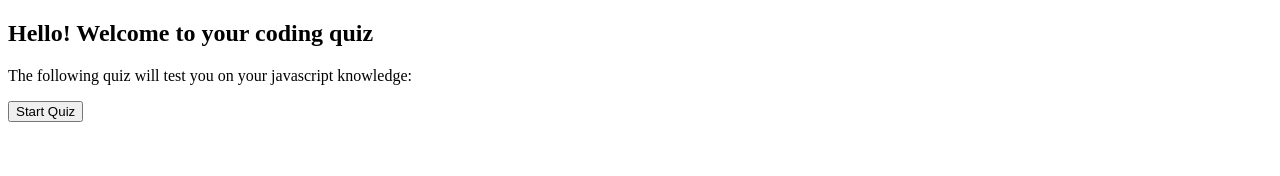
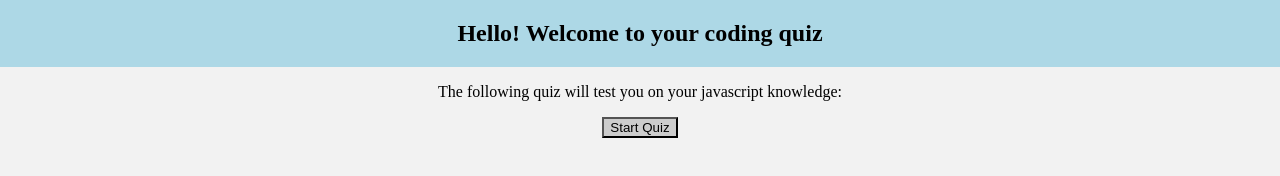
Before and after one commit to jbpete/Challenge-4-Code-Quiz, a plain HTML site: page index.html in a window 1280 px wide. Drawn offline with nearby package versions, Linux system fonts and the light colour scheme; the site is published under a folder, as on GitHub Pages, so addresses that start at the root find nothing.

Commit message:
troubleshooting file structure issue with deployed site

```diff
--- a/index.html
+++ b/index.html
@@ -5,7 +5,7 @@
     <meta http-equiv="X-UA-Compatible" content="IE=edge">
     <meta name="viewport" content="width=device-width, initial-scale=1.0">
     <title>Code Quiz</title>
-    <link rel="stylesheet" href="/assets/css/style.css">
+    <link rel="stylesheet" href="./Assets/css/style.css">
 </head>
 
 
```
